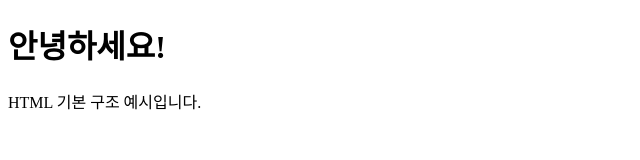
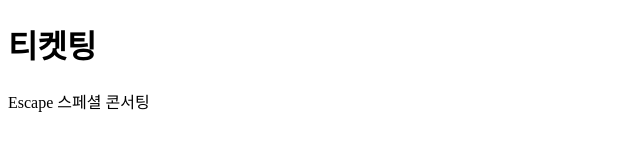
Before and after one commit to changsoo07/ticket, a plain HTML site: page index.html in a window 1280 px wide. Shown: the whole page, without its empty margins (0-640 px from the left). Drawn offline with Linux system fonts and the light colour scheme.

Commit message:
Update index.html

```diff
--- a/index.html
+++ b/index.html
@@ -2,11 +2,11 @@
 <html lang="ko">
 <head>
   <meta charset="UTF-8" />
-  <title>내 첫 웹페이지</title>
+  <title>티켓팅 모의</title>
   <meta name="viewport" content="width=device-width, initial-scale=1.0" />
 </head>
 <body>
-  <h1>안녕하세요!</h1>
-  <p>HTML 기본 구조 예시입니다.</p>
+  <h1>티켓팅</h1>
+  <p>Escape 스페셜 콘서팅</p>
 </body>
 </html>
```
